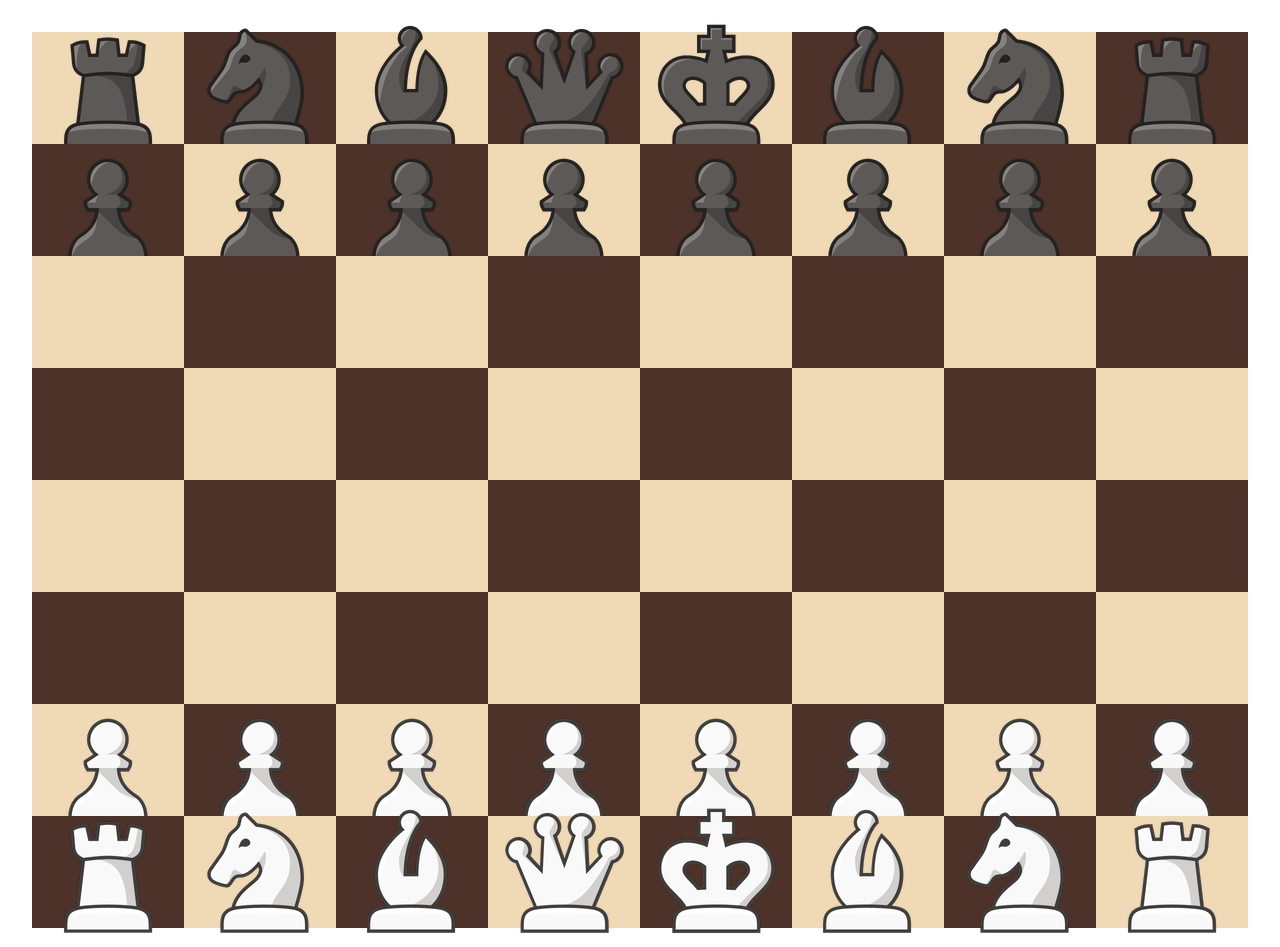
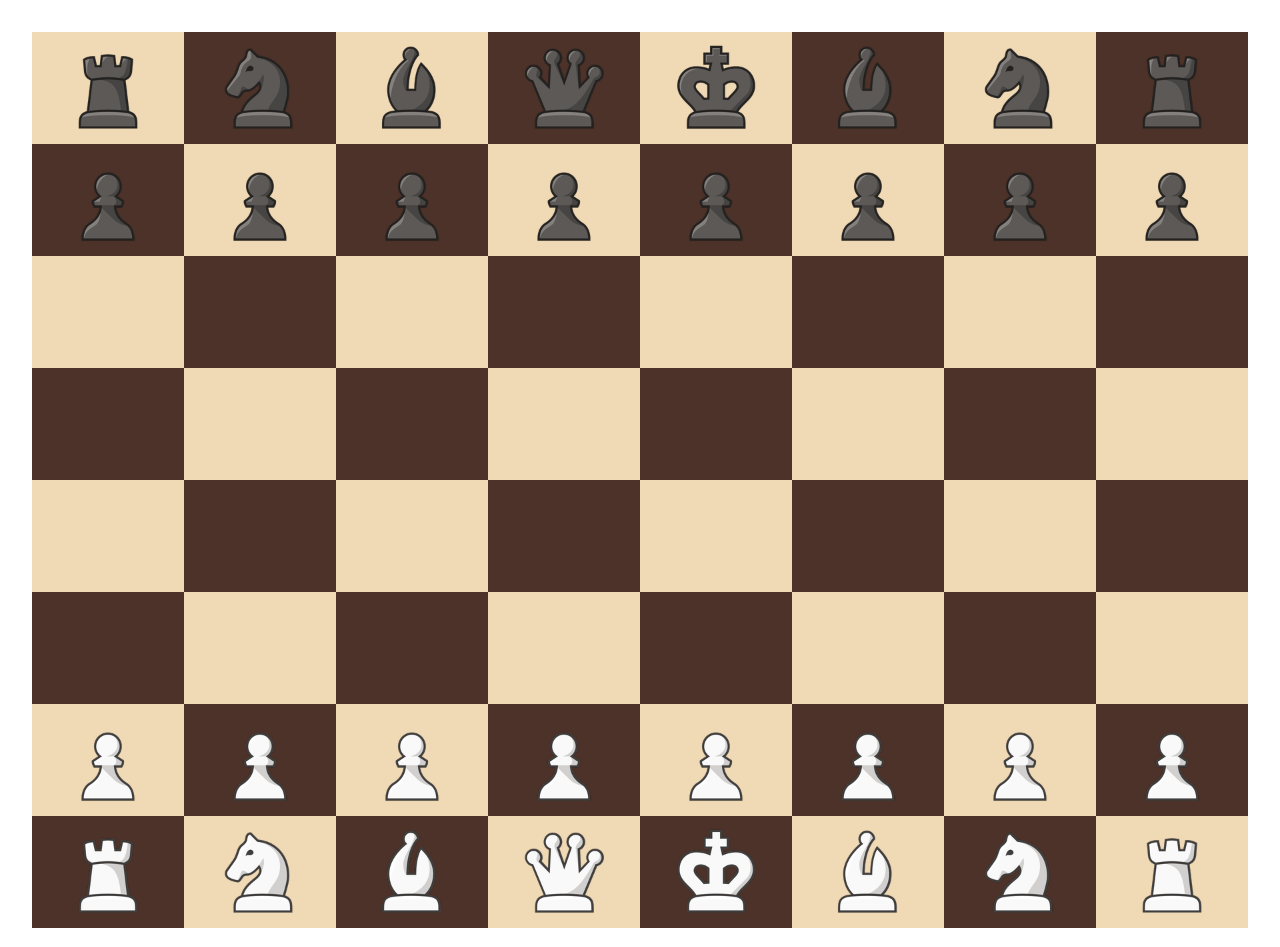
Before and after one commit to varshik23/Chessboard, a React (Vite) app in the folder chess-frontend/: page /app/board in a window 1280 px wide. Built offline with nearby package versions, Linux system fonts and the light colour scheme.

Commit message:
Updating the image width

```diff
--- a/chess-frontend/src/screens/Board.css
+++ b/chess-frontend/src/screens/Board.css
@@ -37,3 +37,8 @@
 .white {
     background-color: #f0d9b5;
 }
+
+.img {
+    max-width: 90%;
+    max-height: 90%;
+}
--- a/chess-frontend/src/screens/Board.tsx
+++ b/chess-frontend/src/screens/Board.tsx
@@ -25,7 +25,7 @@ const Board = () => {
                                     const isBrown = (rowIndex + pieceIndex) % 2 === 1;
                                     return (
                                         <div key={pieceIndex} className={`square ${isBrown ? 'brown' : 'white'}`}>
-                                            {piece && <img src={`/${piece}.png`} alt={piece} />}
+                                            {piece && <img src={`/${piece}.png`} alt={piece} className='img' />}
                                         </div>
                                     )
                                 })
```
